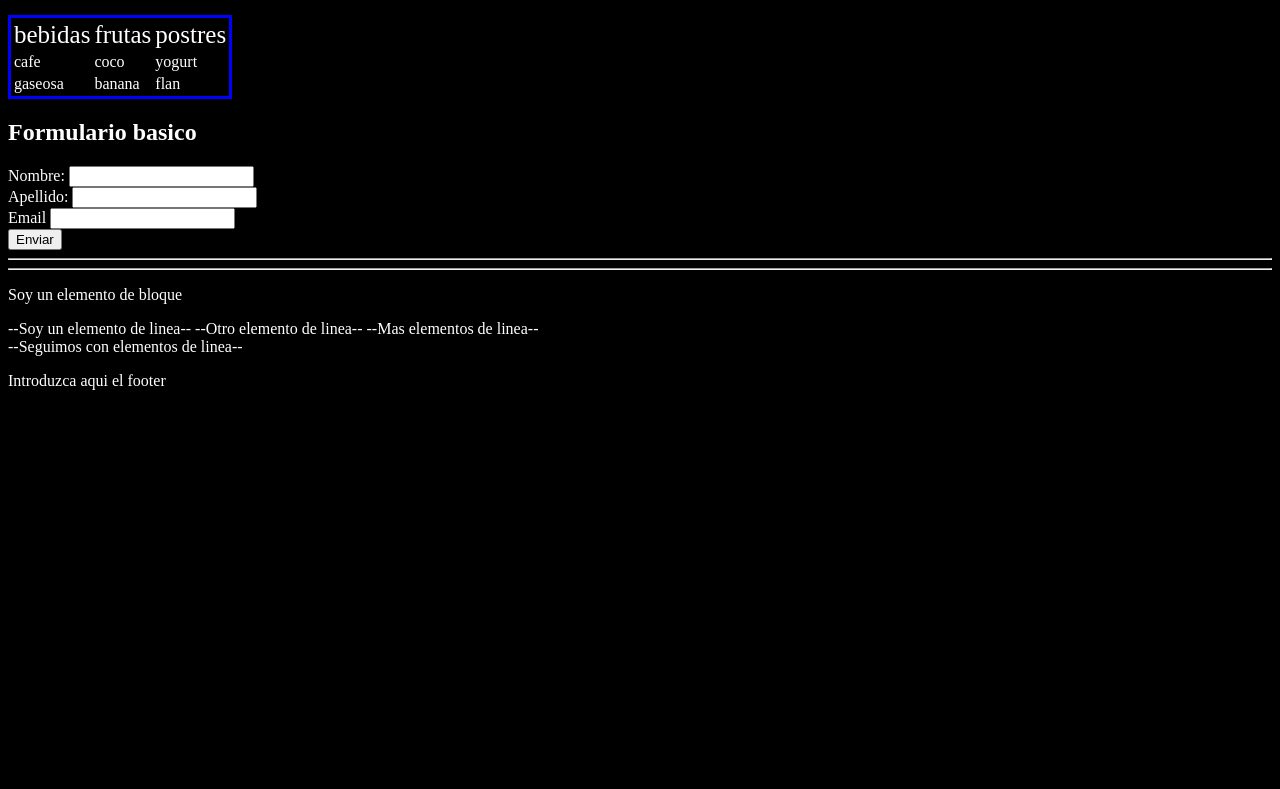
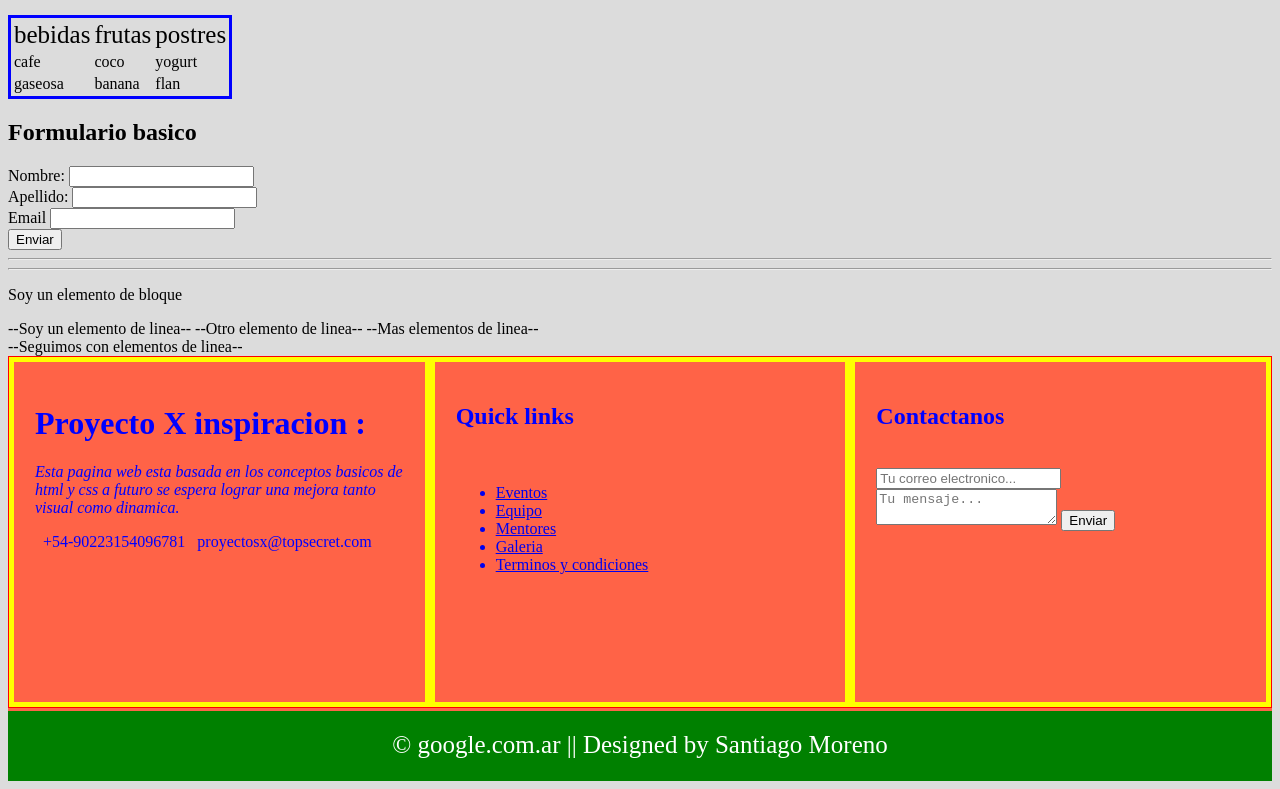
Before and after one commit to santiMoreno1989/testeo, a plain HTML site: page index.html in a window 1280 px wide. Shown: the part 1865-2654 px from the top of the page. Before the commit the page ends 2271 px from the top, so only its background shows below. Drawn offline with Linux system fonts and the light colour scheme.

Commit message:
Se agregaron 3 secciones al footer, recuerde terminar el footer

```diff
--- a/index.css
+++ b/index.css
@@ -2,7 +2,7 @@ header
 {
     font-size: x-large;
     color : red;
-    background-color: black;
+    background-color:black;
     padding: 20px;
     text-align: center;
     border-style: solid;
@@ -13,8 +13,8 @@ header
 }
 body
 {
-    background-color:black;
-    color:white;
+    background-color: gainsboro;
+    color: black;
 
 }
 .tablita
@@ -39,3 +39,36 @@ body
     padding: 20px;
     width: 200px;
 }
+
+.footer
+{
+    background-color: tomato;
+    color: blue;
+    height: 425px;
+    position: relative;
+}
+.footer .footer-content
+{
+    border: 1px solid red;
+    height: 350px;
+    display: flex;
+}
+.footer .footer-content .footer-section
+{
+    flex: 1;
+    border: 5px solid yellow;
+    padding: 21px;
+}
+.footer .footer-bottom
+{
+    color:white;
+    background-color:green;
+    height: 50px;
+    text-align: center;
+    font-size: 25px;
+    position: absolute;
+    bottom: 0px;
+    left: 0px;
+    padding-top: 20px;
+    width: 100%;
+}
--- a/index.html
+++ b/index.html
@@ -118,10 +118,47 @@
     <p>Soy un elemento de bloque</p>
     <span>--Soy un elemento de linea--</span> <span>--Otro elemento de linea--</span> <span>--Mas elementos de linea--</span>
     <span><br>--Seguimos con elementos de linea--</span>
-    <div>
-        <footer>
-            <p>Introduzca aqui el footer</p>
-        </footer>
+    <div class="footer">
+      <div class="footer-content">
+          <div class="footer-section about">
+              <h1 class="logo-text"><span>Proyecto X</span> inspiracion : </h1>
+              <p><i>Esta pagina web esta basada en los conceptos basicos de html y css a futuro se espera lograr una mejora tanto visual como dinamica.</i></p>
+              <div class="contacto">
+                <span><i class="fas fa-phone"></i>&nbsp; +54-90223154096781 </span>
+                <span><i class="fas fa-envelope"></i>&nbsp; proyectosx@topsecret.com </span>
+              </div>
+              <div class="sociales">
+                  <a href="#"><i class="fab fa-facebook-f"></i></a>
+                  <a href="#"><i class="fab fa-instagram"></i></a>
+                  <a href="#"><i class="fab fa-twitter"></i></a>
+                  <a href="#"><i class="fab fa-youtube"></i></a>
+
+              </div>
+          </div>
+          <div class="footer-section links">
+            <h2>Quick links</h2><br>
+            <ul>
+                <a href="#"><li>Eventos</li></a>
+                <a href="#"><li>Equipo</li></a>
+                <a href="#"><li>Mentores</li></a>
+                <a href="#"><li>Galeria</li></a>
+                <a href="#"><li>Terminos y condiciones</li></a>
+            </ul>
+          </div>
+
+          <div class="footer-section contact-form">
+              <h2>Contactanos</h2><br>
+              <form action="index.html" method="post">
+                  <input type="email" name="email" class="text-input contact-input" placeholder="Tu correo electronico...">
+                  <textarea name="mensaje"   class="text-input contact-input" placeholder="Tu mensaje..."></textarea>
+                  <button type="submit" class="btn btn-big">
+                    <i class="fas fa-envelope"></i>
+                    Enviar
+                    </button>
+              </form>
+          </div>
+      </div>
+      <div class="footer-bottom">&copy; google.com.ar || Designed by Santiago Moreno</div>
     </div>
 
 </body>
```
Also changed, not shown: logo_footer.png (added).
